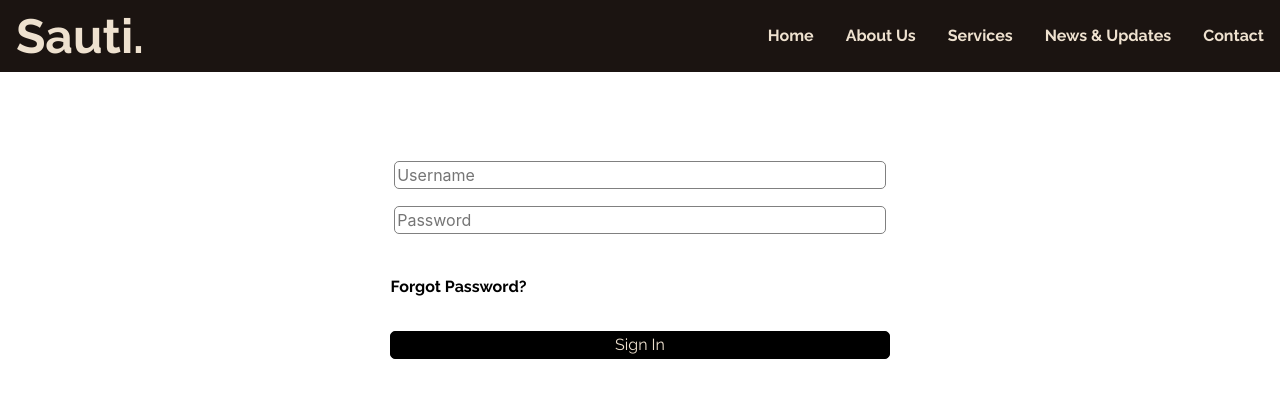
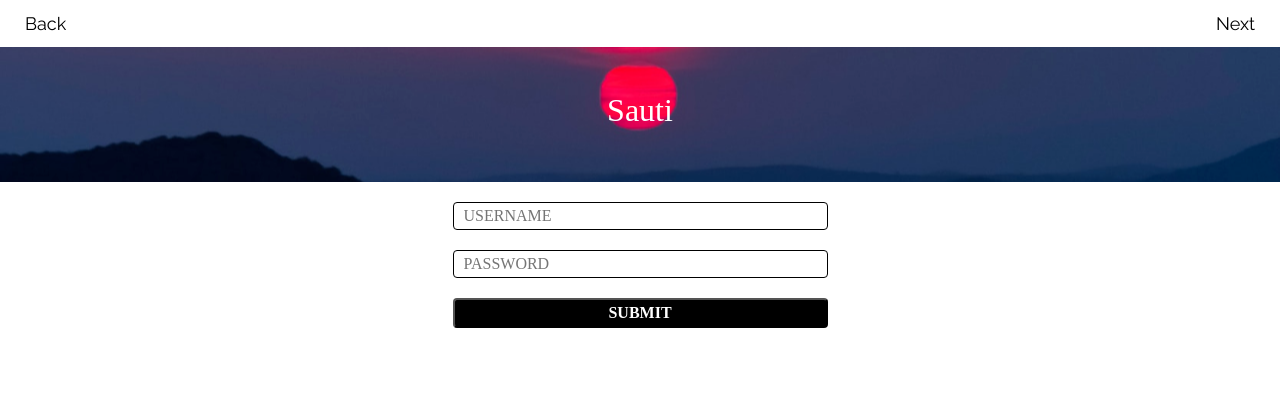
Before and after one commit to raaudain/Frontend, a React (Create React App) app in the folder sauti-africa/: page / in a window 1280 px wide. Shown: the top 398 px of the page. Built offline with nearby package versions, Linux system fonts and the light colour scheme.

Commit message:
matched styling for login

```diff
--- a/sauti-africa/package.json
+++ b/sauti-africa/package.json
@@ -14,6 +14,7 @@
     "react-scripts": "3.3.0",
     "react-strap": "^0.0.1",
     "reactstrap": "^8.2.0",
+    "styled-components": "^4.4.1",
     "yup": "^0.28.0"
   },
   "scripts": {
--- a/sauti-africa/src/App.js
+++ b/sauti-africa/src/App.js
@@ -1,6 +1,6 @@
 import React from 'react';
 import './App.css';
-import UserLogin from './UserLogin/UserLogin'
+import UserLogin from './Components/UserLogin'
 
 function App() {
   return (
--- /dev/null
+++ b/sauti-africa/src/Components/NextBackNavigation.js
@@ -0,0 +1,25 @@
+import React from 'react';
+import {NavigationComponent, NextNavigation, BackNavigation} from '../Styles/NavigationComponentStyles';
+
+const NextBackNavigation = () => {
+
+
+    const arrowStyles = {
+        fontSize: '40px'
+    }
+    const textPadding = {
+        padding: '0 5px',
+        fontSize: '18px'
+    }
+
+    return (
+        <NavigationComponent>
+            <BackNavigation><i style={arrowStyles} class="fa fa-angle-left"></i> <div style={textPadding}>Back</div></BackNavigation>
+            <NextNavigation><div style={textPadding}>Next</div> <i  style={arrowStyles} class="fa fa-angle-right"></i></NextNavigation>
+        </NavigationComponent>
+    )
+}
+
+
+
+export default NextBackNavigation;
--- /dev/null
+++ b/sauti-africa/src/Components/UserLogin.js
@@ -0,0 +1,164 @@
+import React from 'react';
+import { withFormik, Form, Field } from 'formik';
+import * as Yup from 'yup';
+import axios from 'axios';
+import NextBackNavigation from './NextBackNavigation';
+import SignUpFormImage from '../Assets/sun-wide.png';
+
+function UserLogin({ errors, touched, isSubmitting }) {
+
+    const img = `url('${SignUpFormImage}')`;
+
+    const inputStyle = {
+
+        marginBottom: '20px',
+        fontFamily: 'Quicksand',
+        border: '1px solid #000000',
+        borderRadius: '4px',
+        paddingLeft: '10px',
+        fontSize: '1rem',
+        width: '100%'
+    }
+
+    const labelStyle = {
+        fontFamily: 'Raleway',
+        color: '#000000',
+        textAlign: 'left',
+        padding: '20px',
+        fontWeight: '600',
+        fontSize: '12px',
+        lineHeight: '18px'
+    }
+
+    const containerStyle = {
+        display: 'flex',
+        flexFlow: 'row wrap',
+        justifyContent: 'center',
+        width: '100%'
+    }
+
+    const formStyle = {
+        display: 'flex',
+        flexDirection: 'column',
+        alignItems: 'left',
+        justifyContent: 'center',
+        // minHeight: '50vh',
+        width: '100%',
+        margin: '20px',
+        maxWidth: '375px'
+    }
+
+    const imgContainer = {
+        display: 'flex',
+        width: '100%',
+        justifyContent: 'center'
+    }
+
+    const mainImg = {
+        height: '135px',
+        backgroundImage: img,
+        display: 'flex',
+        justifyContent: 'center',
+        alignItems: 'center',
+        color: 'white',
+        fontFamily: 'Montserrat',
+        fontStyle: 'normal',
+        fontWeight: 'normal',
+        fontSize: '48px',
+        // maxWidth: '375px',
+        backgroundSize: 'cover',
+        backgroundPosition: 'center',
+        lineHeight: '59px',
+        width: '100%'
+    }
+
+    const buttonStyle = {
+        background: '#000000',
+        borderRadius: '4px',
+        color: 'white',
+        fontFamily: 'Quicksand',
+        fontStyle: 'normal',
+        fontWeight: 'bold'
+    }
+
+
+    return (
+        // <div>
+        //     <div className="nav">
+        //     <p>Sauti.</p>
+        //     <Nav>
+        //         <NavItem>
+        //             <NavLink href="/">Home</NavLink>
+        //         </NavItem>
+        //         <NavItem>
+        //             <NavLink href="/about/">About Us</NavLink>
+        //         </NavItem>
+        //         <NavItem>
+        //             <NavLink href="/services/">Services</NavLink>
+        //         </NavItem>
+        //         <NavItem>
+        //             <NavLink href="/news/">News & Updates</NavLink>
+        //         </NavItem>
+        //         <NavItem>
+        //             <NavLink href="/contact/">Contact</NavLink>
+        //         </NavItem>
+        //     </Nav>
+        //     </div>
+        <div class='SignUpFormPage' >
+        <NextBackNavigation />
+        <div style={imgContainer} className='imageContainer'>
+            <div style={mainImg}>
+                <h2>Sauti</h2>
+            </div>
+        </div>
+        <div style={containerStyle} className='sign-up-container'>
+
+            <Form style={formStyle}>
+                    {touched.username && errors.username && <p style={labelStyle}>{errors.username}</p>}
+                    <Field style={inputStyle} type="text" name="username"  placeholder="USERNAME" />
+                    {touched.password && errors.password && <p style={labelStyle}>{errors.password}</p>}
+                    <Field style={inputStyle} type="password" name="password" placeholder="PASSWORD" />
+                <button style={buttonStyle} type='submit'>SUBMIT</button>
+
+            </Form>
+        </div>
+
+    </div>
+    );
+}
+
+const FormikLoginForm = withFormik({
+    mapPropsToValues({ username, password }) {
+        return {
+            username: username || "",
+            password: password || ""
+        };
+    },
+
+    validationSchema: Yup.object().shape({
+        username: Yup.string()
+            .required("Username is a required field"),
+        password: Yup.string()
+            .min(6, "Password must be at least 6 characters")
+            .required("Password is a required field")
+    }),
+
+    handleSubmit(values, { resetForm, setSubmitting }) {
+
+        console.log(values);
+        axios
+        .post("https://build-week-africanmarketplace.herokuapp.com/api/auth/login", values)
+        .then(res => {
+          console.log(res);
+          resetForm();
+          setSubmitting(false);
+        })
+        .catch(err => {
+          console.log(err); // There was an error creating the data and logs to console
+          setSubmitting(false);
+        });
+    }
+})(UserLogin);
+
+
+export default FormikLoginForm;
--- /dev/null
+++ b/sauti-africa/src/Styles/NavigationComponentStyles.js
@@ -0,0 +1,26 @@
+import React from 'react';
+import styled from 'styled-components';
+
+export const NavigationComponent = styled.div`
+    display: flex;
+    justify-content: space-between;
+    padding: 10px 20px;
+    width: 100%;
+`;
+
+export const BackNavigation = styled.div`
+    font-family: Raleway;
+    font-style: normal;
+    font-weight: 500;
+    color: #000000;
+    display: flex;
+    align-items: center;
+`;
+export const NextNavigation = styled.div`
+    font-family: Raleway;
+    font-style: normal;
+    font-weight: 500;
+    color: #000000;
+    display: flex;
+    align-items: center;
+`;
--- a/sauti-africa/src/Styles/styles.css
+++ /dev/null
@@ -1,70 +0,0 @@
-.nav {
-  font-family: "Raleway", sans-serif;
-  font-weight: bold;
-  color: #eee1cf;
-  background-color: #1b1411;
-  display: flex;
-  align-items: center;
-  justify-content: space-between;
-}
-
-.nav p {
-  font-size: 3rem;
-  justify-content: flex-start;
-  margin: 0 1rem
-}
-
-.nav a {
-  text-decoration: none;
-  color: #eee1cf;
-  font-size: 1rem;
-  padding: 1rem 1rem;
-  margin: 0 auto;
-
-}
-
-.nav .nav-item, a {
-    justify-content: right;
-}
-
-.nav .nav-item, a:hover {
-    color: #1b1411;
-}
-
-.container {
-    padding: 5rem, 0rem;
-    margin: 5rem auto;
-    height: 50%;
-    width: 50%;
-}
-
-input {
-    width: 45%;
-    border-radius: 5px;
-    border-style: none;
-    border: 1px solid gray;
-    font-family: "Raleway", sans-serif;
-}
-
-.input {
-    padding: .55rem;
-}
-
-a.forgot {
-    display: block;
-    text-align: left;
-    text-decoration: none;
-    font-family: "Raleway", sans-serif;
-    font-weight: bold;
-    margin: 2rem 19.1rem;
-    color: black;
-}
-
-button.signin {
-    font-family: "Raleway", sans-serif;
-    width: 45%;
-    background-color: black;
-    color: #eee1cf;
-    border-radius: 5px;
-    border: 1px solid black;
-}
--- a/sauti-africa/src/UserLogin/UserLogin.js
+++ /dev/null
@@ -1,82 +0,0 @@
-import React from 'react';
-import { withFormik, Form, Field } from 'formik';
-import * as Yup from 'yup';
-import axios from 'axios';
-import { Nav, NavItem, NavLink } from 'reactstrap';
-import '../Styles/styles.css';
-
-function UserLogin({ errors, touched, isSubmitting }) {
-    return (
-        <div>
-            <div className="nav">
-            <p>Sauti.</p>
-            <Nav>
-                <NavItem>
-                    <NavLink href="/">Home</NavLink>
-                </NavItem>
-                <NavItem>
-                    <NavLink href="/about/">About Us</NavLink>
-                </NavItem>
-                <NavItem>
-                    <NavLink href="/services/">Services</NavLink>
-                </NavItem>
-                <NavItem>
-                    <NavLink href="/news/">News & Updates</NavLink>
-                </NavItem>
-                <NavItem>
-                    <NavLink href="/contact/">Contact</NavLink>
-                </NavItem>
-            </Nav>
-            </div>
-            <Form>
-                <div className="container">
-                <div className="input">
-                    {touched.username && errors.username && <p>{errors.username}</p>}
-                    <Field type="username" name="username" placeholder="Username" />
-                </div>
-                <div className="input">
-                    {touched.password && errors.password && <p>{errors.password}</p>}
-                    <Field type="password" name="password" placeholder="Password" />
-                </div>
-                <a className="forgot" href="/forgot/">Forgot Password?</a>
-                <button className="signin" disabled={isSubmitting}>Sign In</button>
-                </div>
-            </Form>
-        </div>
-    );
-}
-
-const FormikLoginForm = withFormik({
-    mapPropsToValues({ username, password }) {
-        return {
-            username: username || "",
-            password: password || ""
-        };
-    },
-
-    validationSchema: Yup.object().shape({
-        username: Yup.string()
-            .required("Username is a required field"),
-        password: Yup.string()
-            .min(6, "Password must be at least 6 characters")
-            .required("Password is a required field")
-    }),
-
-    handleSubmit(values, { resetForm, setSubmitting }) {
-        console.log(values);
-        axios
-        .post("https://build-week-africanmarketplace.herokuapp.com/api/auth/login", values)
-        .then(res => {
-          console.log(res);
-          resetForm();
-          setSubmitting(false);
-        })
-        .catch(err => {
-          console.log(err); // There was an error creating the data and logs to console
-          setSubmitting(false);
-        });
-    }
-})(UserLogin);
-
-
-export default FormikLoginForm;
```
Also changed, not shown: sauti-africa/src/Assets/sun-wide.png (added), 1 other file (tests, documents, lock files or other folders).
